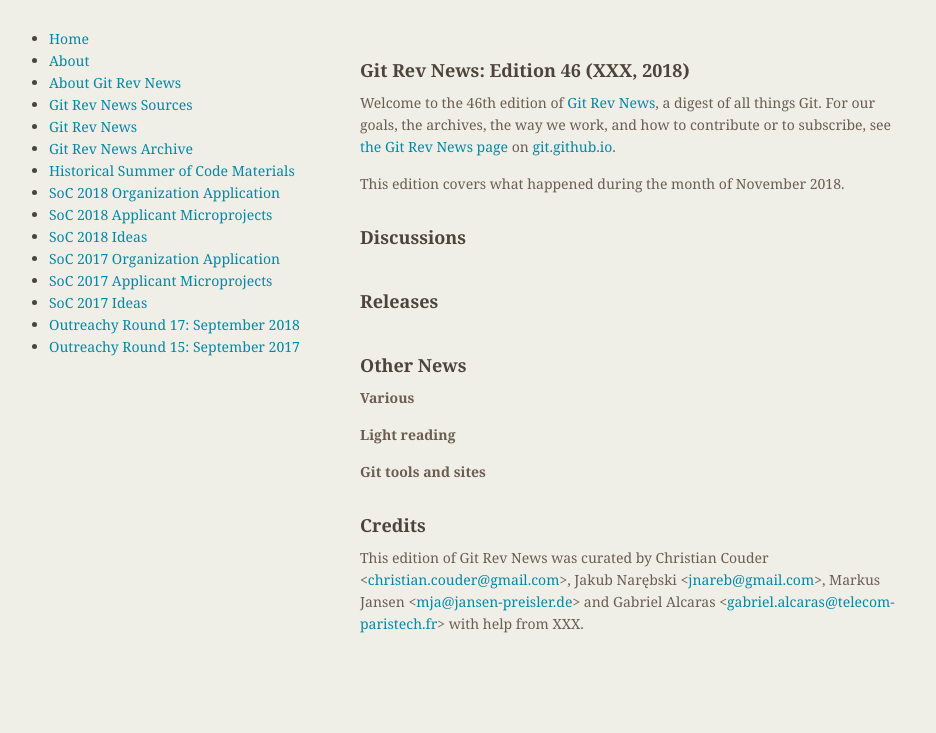
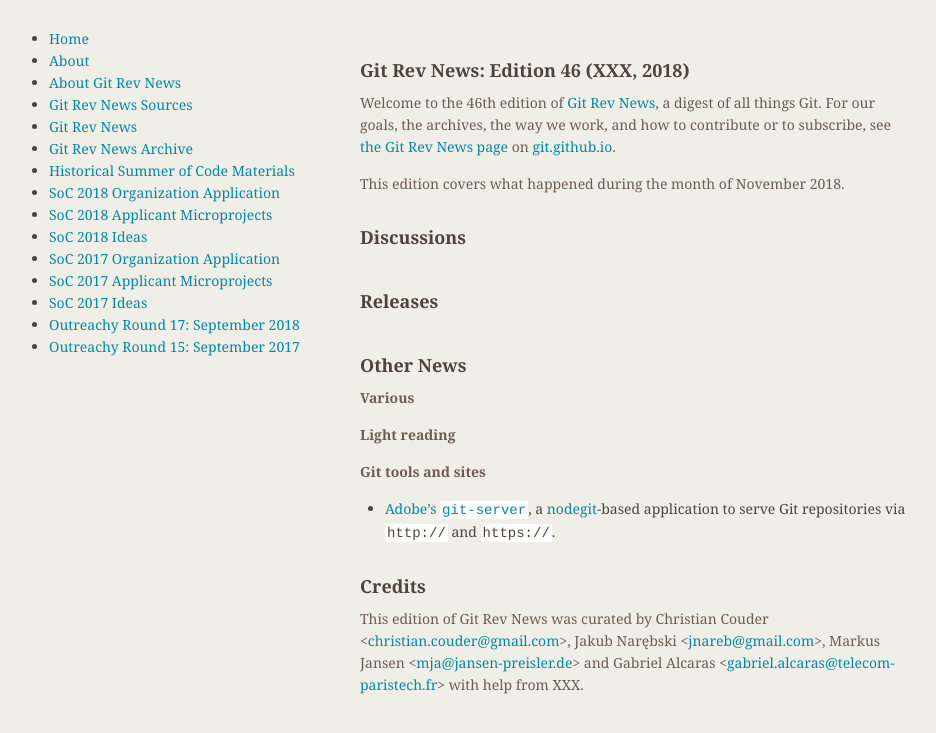
Before and after one commit to git/git.github.io, a Jekyll site: the page built from rev_news/drafts/edition-46.md, in a window 1280 px wide. Shown: the top 733 px of the page, without its empty margins (174-1110 px from the left). Built offline with Jekyll 4.4.1, drawn with Linux system fonts in a browser that asks for light colours.

Commit message:
Rev News: mention Adobe's `git-server`
Signed-off-by: Johannes Schindelin <johannes.schindelin@gmx.de>

```diff
--- a/rev_news/drafts/edition-46.md
+++ b/rev_news/drafts/edition-46.md
@@ -46,6 +46,7 @@
 
 __Git tools and sites__
 
+* [Adobe's `git-server`](https://github.com/adobe/git-server), a [nodegit](https://github.com/nodegit/nodegit)-based application to serve Git repositories via `http://` and `https://`.
 
 ## Credits
 
```
